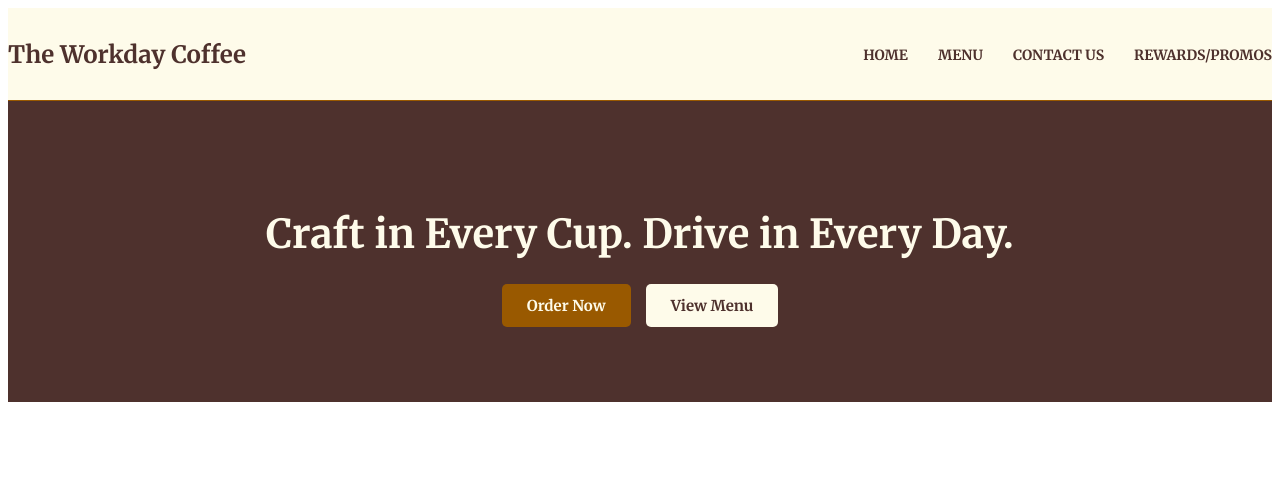
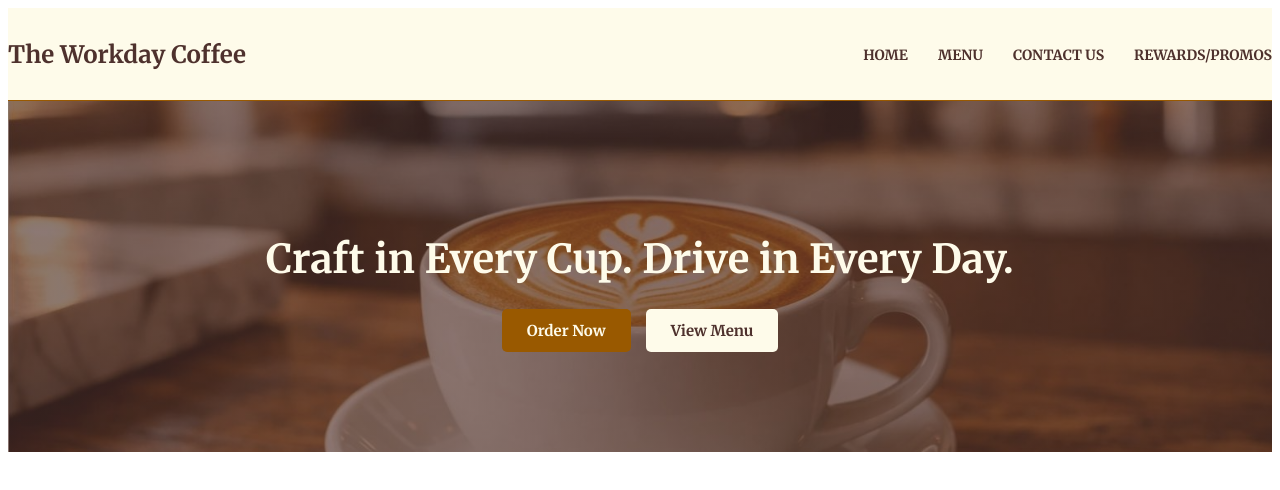
Before and after one commit to Dtzul04/campus-coffee-shop, a plain HTML site: page index.html in a window 1280 px wide. Drawn offline with Linux system fonts and the light colour scheme.

Commit message:
Hero background

```diff
--- a/styles.css
+++ b/styles.css
@@ -114,6 +114,19 @@ body {
     background: #EDE5D0;
 }
 
+.hero {
+    background:
+        linear-gradient(rgba(78, 49, 45, 0.65), rgba(78, 49, 45, 0.65)),
+        url("images/image 1.jpg");
+
+    background-size: cover;
+    background-position: center;
+    background-repeat: no-repeat;
+    padding: 100px 0;
+    min-height: 100px;
+    color: #FEFBEA;
+}
+
 /* RESPONSIVE */
 @media (max-width: 768px) {
     .navbar-content {
```
Also changed, not shown: images/image 1.jpg (added), images/image 2.jpg (added), images/image 3.jpg (added).
